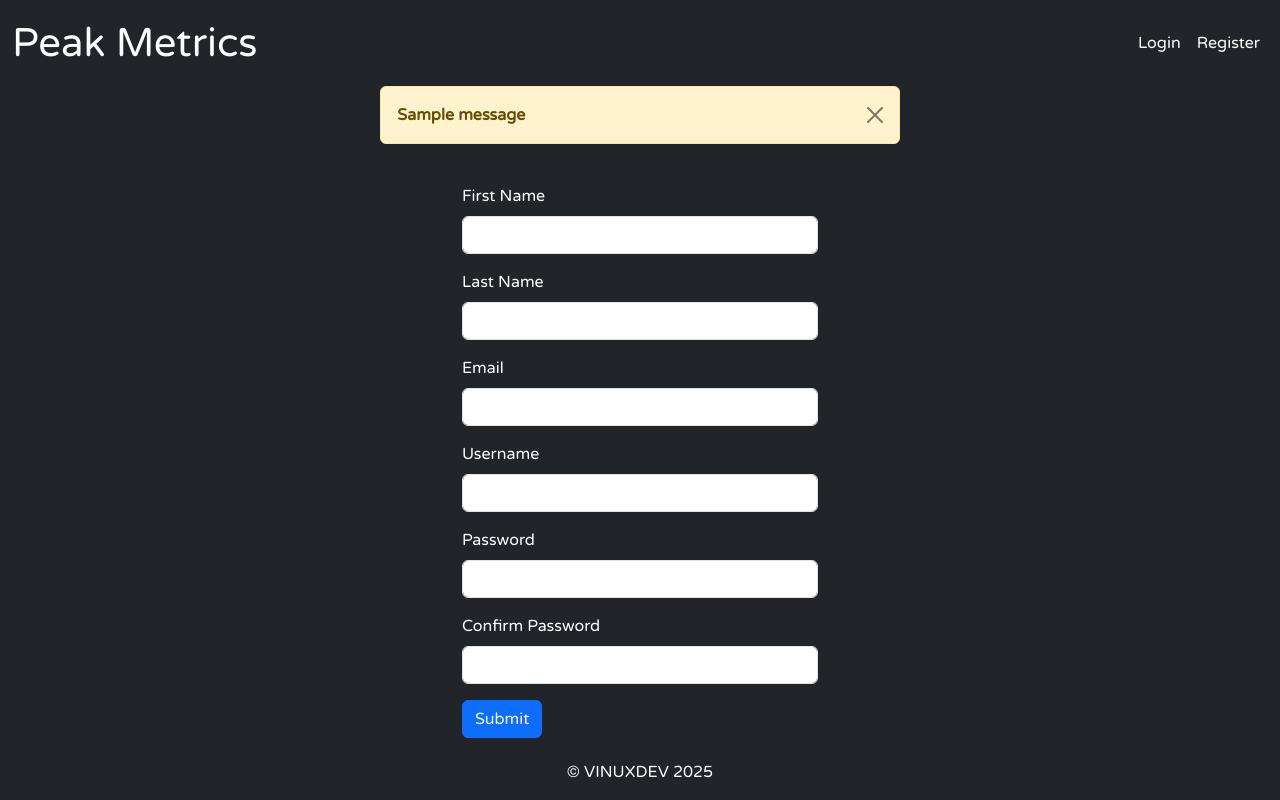
After one commit to vinux84/call_metrics, a Django app: template call_metrics/peak_performance/templates/registersave.html in a window 1280 px wide. The commit adds this page. Run offline with Django 5.2, Linux system fonts and the light colour scheme; the template is opened without the code that fills it, so the values that code supplies are empty; one stand-in notice (Sample message) is shown.

Commit message:
User login/logout

```diff
--- a/call_metrics/peak_performance/templates/base.html
+++ b/call_metrics/peak_performance/templates/base.html
@@ -8,20 +8,31 @@
    <title>Peak Metrics</title>
    <link href="https://cdn.jsdelivr.net/npm/bootstrap@5.3.3/dist/css/bootstrap.min.css" rel="stylesheet" integrity="sha384-QWTKZyjpPEjISv5WaRU9OFeRpok6YctnYmDr5pNlyT2bRjXh0JMhjY6hW+ALEwIH" crossorigin="anonymous">
    <link href="https://fonts.googleapis.com/css?family=Varela+Round" rel="stylesheet" />
-   <link href={% static 'css/styles.css' %} rel="stylesheet">
+   <link href="{% static 'css/styles.css' %}" rel="stylesheet">
  </head>
     <body>
         {% include 'navbar.html' %}
-        <br><br>
+        {% if messages %}
+            {% for message in messages %}
+                <div class="row justify-content-center">
+                    <div class="col-5">
+                        <div class="alert alert-warning alert-dismissible fade show" role="alert">
+                            <strong>{{ message }}</strong>
+                            <button type="button" class="btn-close" data-bs-dismiss="alert" aria-label="Close"></button>
+                        </div>
+                    </div>
+                </div>
+            {% endfor %}
+        {% endif %}
+        <br>
         {% block content %}
         {% endblock %}
+        <br>
         <div class="container">
             <footer>
-
                 <div class="fixed-bottom row justify-content-center">
                     <p class="text-center">&copy; VINUXDEV 2025</p>
                 </div>
-
             </footer>
         </div>
         <script src="https://cdn.jsdelivr.net/npm/bootstrap@5.3.3/dist/js/bootstrap.bundle.min.js" integrity="sha384-YvpcrYf0tY3lHB60NNkmXc5s9fDVZLESaAA55NDzOxhy9GkcIdslK1eN7N6jIeHz" crossorigin="anonymous"></script>
--- a/call_metrics/peak_performance/templates/home.html
+++ b/call_metrics/peak_performance/templates/home.html
@@ -1,5 +1,5 @@
 {% extends 'base.html' %}
 {% load static %}
 {% block content %}
-<h1 class="text-center">Peak Metrics</h1>
-{% endblock %}
+    <h1>Hello home</h1>
+{% endblock content %}
--- a/call_metrics/peak_performance/templates/navbar.html
+++ b/call_metrics/peak_performance/templates/navbar.html
@@ -1,18 +1,21 @@
 {% load static %}
 <nav class="navbar navbar-expand-sm navbar-dark bg-dark">
     <div class="container-fluid">
-      <div class="mx-auto">
-
         <a class="navbar-brand fs-1" href="{% url 'home' %}">Peak Metrics</a>
-      </div>
       <button class="navbar-toggler" type="button" data-bs-toggle="collapse" data-bs-target="#navbarNav" aria-controls="navbarNav" aria-expanded="false" aria-label="Toggle navigation">
         <span class="navbar-toggler-icon"></span>
       </button>
       <div class="collapse navbar-collapse flex-grow-0" id="navbarNav">
         <ul class="navbar-nav text-end">
-          <li class="nav-item">
-            <a class="nav-link active" aria-current="page" href="{% url 'login' %}">Login</a>
-          </li>
+          {% if user.is_authenticated %}
+            <li class="nav-item">
+              <a class="nav-link active" aria-current="page" href="{% url 'logout' %}">Logout</a>
+            </li>
+          {% else %}
+            <li class="nav-item">
+              <a class="nav-link active" aria-current="page" href="{% url 'login' %}">Login</a>
+            </li>
+          {% endif %}
           <li class="nav-item">
             <a class="nav-link active" aria-current="page" href="{% url 'register' %}">Register</a>
           </li>
--- /dev/null
+++ b/call_metrics/peak_performance/templates/registersave.html
@@ -0,0 +1,37 @@
+{% extends 'base.html' %}
+{% load static %}
+{% block content %}
+<div class="container">
+    <div class="row justify-content-center">
+        <div class="col-4">
+            <form>
+                <div class="mb-3">
+                    <label for="InputFirstName" class="form-label">First Name</label>
+                    <input type="text" class="form-control" id="InputFirstName">
+                </div>
+                <div class="mb-3">
+                    <label for="InputLastName" class="form-label">Last Name</label>
+                    <input type="text" class="form-control" id="InputLastName">
+                </div>
+                <div class="mb-3">
+                    <label for="InputEmail" class="form-label">Email</label>
+                    <input type="email" class="form-control" id="InputEmail">
+                </div>
+                <div class="mb-3">
+                    <label for="InputUsername" class="form-label">Username</label>
+                    <input type="text" class="form-control" id="InputUsername">
+                </div>
+                <div class="mb-3">
+                    <label for="InputPassword1" class="form-label">Password</label>
+                    <input type="password" class="form-control" id="InputPassword1">
+                </div>
+                <div class="mb-3">
+                    <label for="InputPassword2" class="form-label">Confirm Password</label>
+                    <input type="password" class="form-control" id="InputPassword2">
+                </div>
+                <button type="submit" class="btn btn-primary">Submit</button>
+            </form>
+        </div>
+    </div>
+</div>
+{% endblock %}
--- a/call_metrics/peak_performance/urls.py
+++ b/call_metrics/peak_performance/urls.py
@@ -4,5 +4,6 @@ from . import views
 urlpatterns = [
     path('', views.home, name='home'),
     path('register/', views.register, name='register'),
-    path('login/', views.login, name='login'),
+    path('login/', views.login_user, name='login'),
+    path('logout/', views.logout_user, name='logout'),
 ]
```
Also changed, not shown: call_metrics/peak_performance/templates/login.html (+5 -6 lines), call_metrics/peak_performance/templates/register.html (+8 -20 lines), call_metrics/peak_performance/views.py (+29 -4 lines), call_metrics/db.sqlite3.
